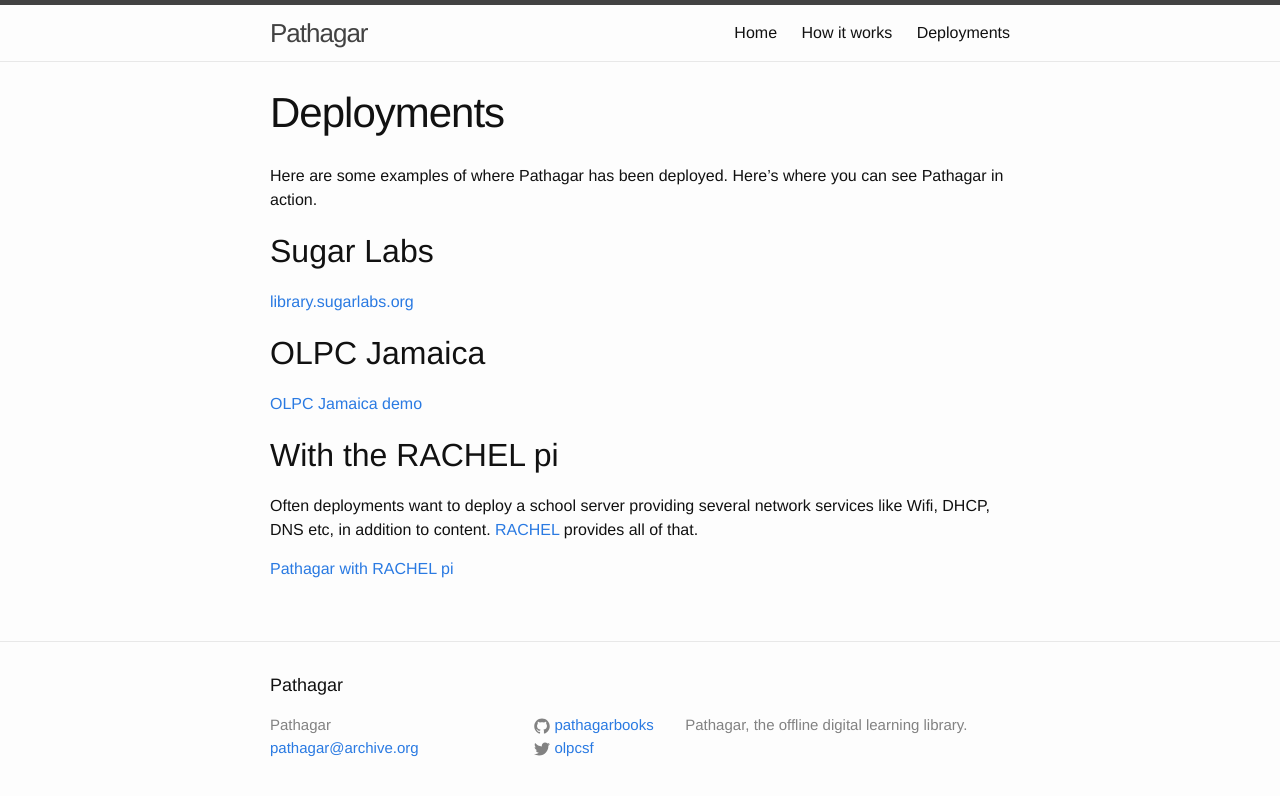
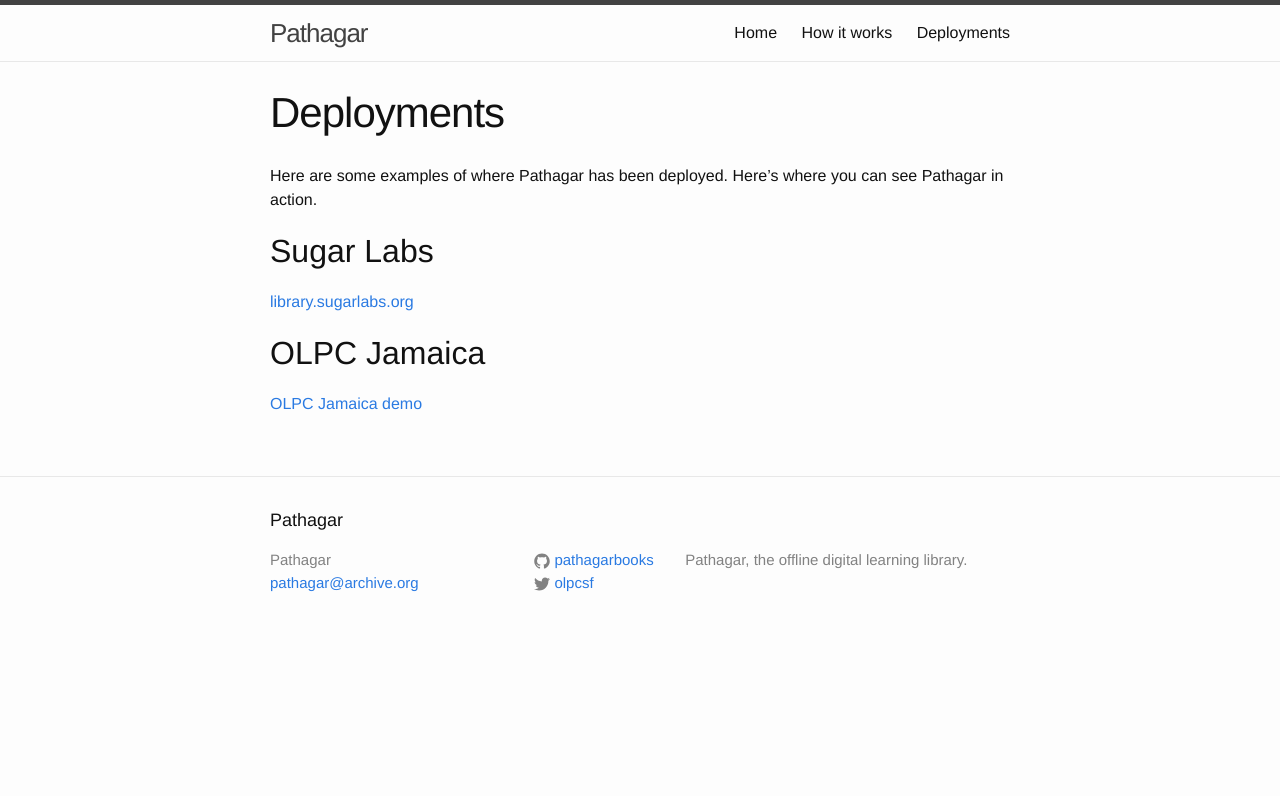
Before and after one commit to olpcsf/pathagar.info, a Jekyll site: the page built from deployments.md, in a window 1280 px wide. Shown: the top 796 px of the page. Built offline with Jekyll 4.4.1, drawn with Linux system fonts in a browser that asks for light colours.

Commit message:
Remove RACHEL example
IP no longer serving Pathagar.

```diff
--- a/deployments.md
+++ b/deployments.md
@@ -15,10 +15,3 @@ see Pathagar in action.
 ## OLPC Jamaica
 
 [OLPC Jamaica demo](http://108.171.173.65/)
-
-
-## With the RACHEL pi
-
-Often deployments want to deploy a school server providing several network services like Wifi, DHCP, DNS etc, in addition to content. [RACHEL](http://worldpossible.org/) provides all of that.
-
-[Pathagar with RACHEL pi](http://204.14.156.167/)
```
